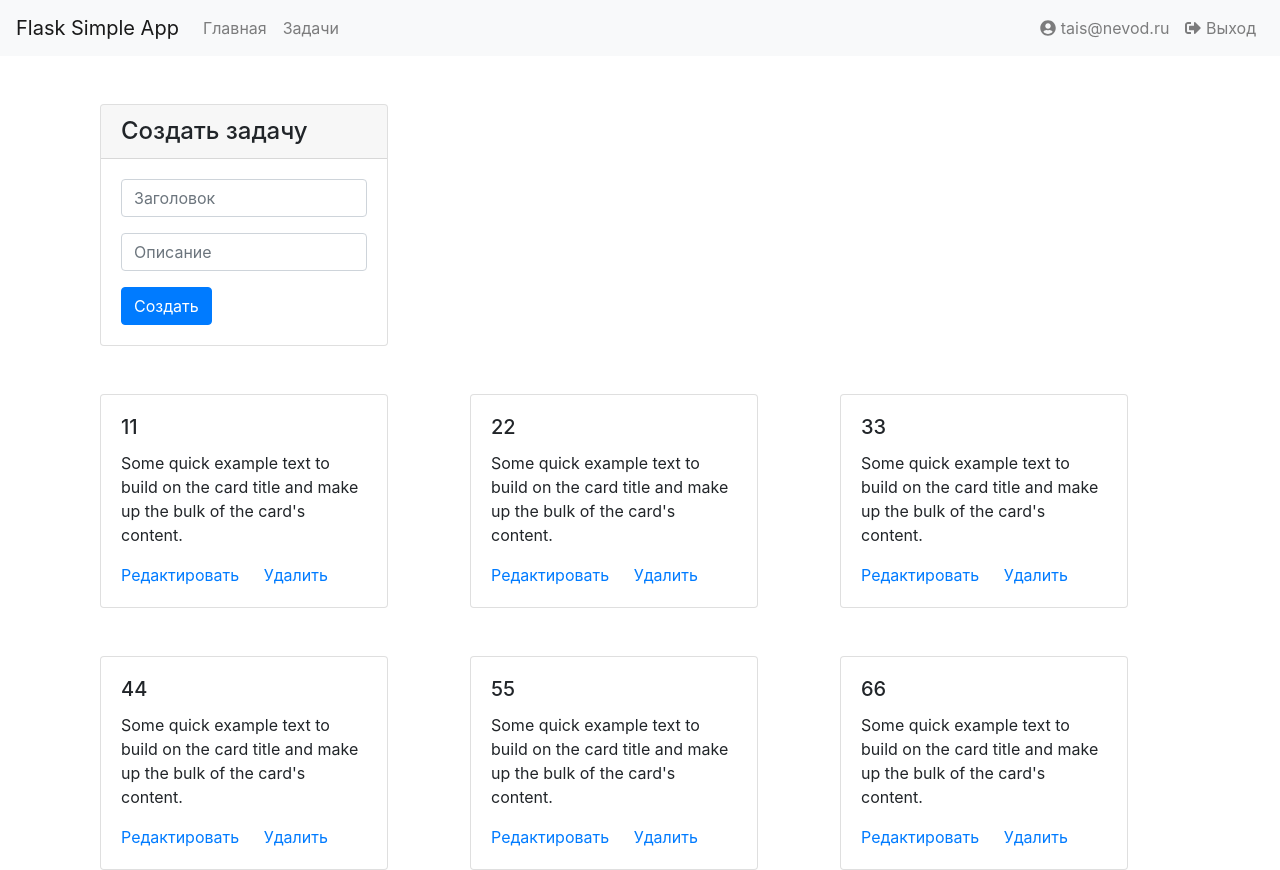
After one commit to VladislavMaksimov/web-labs-3-4, a Flask app: page /tasks in a window 1280 px wide. The commit adds this page. Run offline with Flask 2, Linux system fonts and the light colour scheme; a user stored in the database is signed in; some libraries are stand-ins or nearby versions.

Commit message:
Tasks page added. Bootstrap grid and task creation form added.

```diff
--- a/app.py
+++ b/app.py
@@ -96,6 +96,15 @@ def logout():
     session.pop('user_id')
     return redirect(url_for('home'))
 
+# Вкладка задач
+@app.route('/tasks')
+def tasks():
+    if 'user_id' in session:
+        user_id = session['user_id']
+        user = Storage.get_user_by_id(user_id)
+        return render_template('pages/tasks.html', user=user, tasks=[11,22,33,44,55, 66])
+    else:
+        return redirect('/login')
 
 if __name__ == '__main__':
     app.env = 'development'
--- a/templates/pages/index.html
+++ b/templates/pages/index.html
@@ -2,6 +2,6 @@
 
 {% block main %}
     <div class="alert alert-info">
-        Здесь должен быть контент, но этот сайт пустой :(
+        Для начала работы перейдите на вкладку с задачами.
     </div>
 {% endblock %}
--- /dev/null
+++ b/templates/pages/tasks.html
@@ -0,0 +1,37 @@
+{% extends "layouts/base_layout.html" %}
+
+{% block main %}
+<div class="container">
+  <div class="card" style="width: 18rem;">
+    <h4 class="card-header"> Создать задачу </h4>
+      <form action="/tasks" method="POST" class="card-body">
+        <div class="form-group">
+          <input type="text" class="form-control" placeholder="Заголовок" name="title">
+        </div>
+        <div class="form-group">
+          <input type="text" class="form-control" placeholder="Описание" name="description">
+        </div>
+          <button type="submit" class="btn btn-primary"> Создать </button>
+      </form>
+  </div>
+
+    {% for i in range(0, tasks|length) %}
+    {% if i % 3 == 0 %}
+    <div class="row mt-5">
+    {% endif %}
+      <div class="col-sm-4">
+        <div class="card" style="width: 18rem;">
+            <div class="card-body">
+              <h5 class="card-title"> {{ tasks[i] }} </h5>
+              <p class="card-text">Some quick example text to build on the card title and make up the bulk of the card's content.</p>
+              <a href="#" class="card-link">Редактировать</a>
+              <a href="#" class="card-link">Удалить</a>
+            </div>
+        </div>
+      </div>
+    {% if i % 3 == 2 or (i == tasks|length and i % 3 != 2) %}
+    </div>
+    {% endif %}
+    {% endfor %}
+  </div>
+{% endblock %}
```
